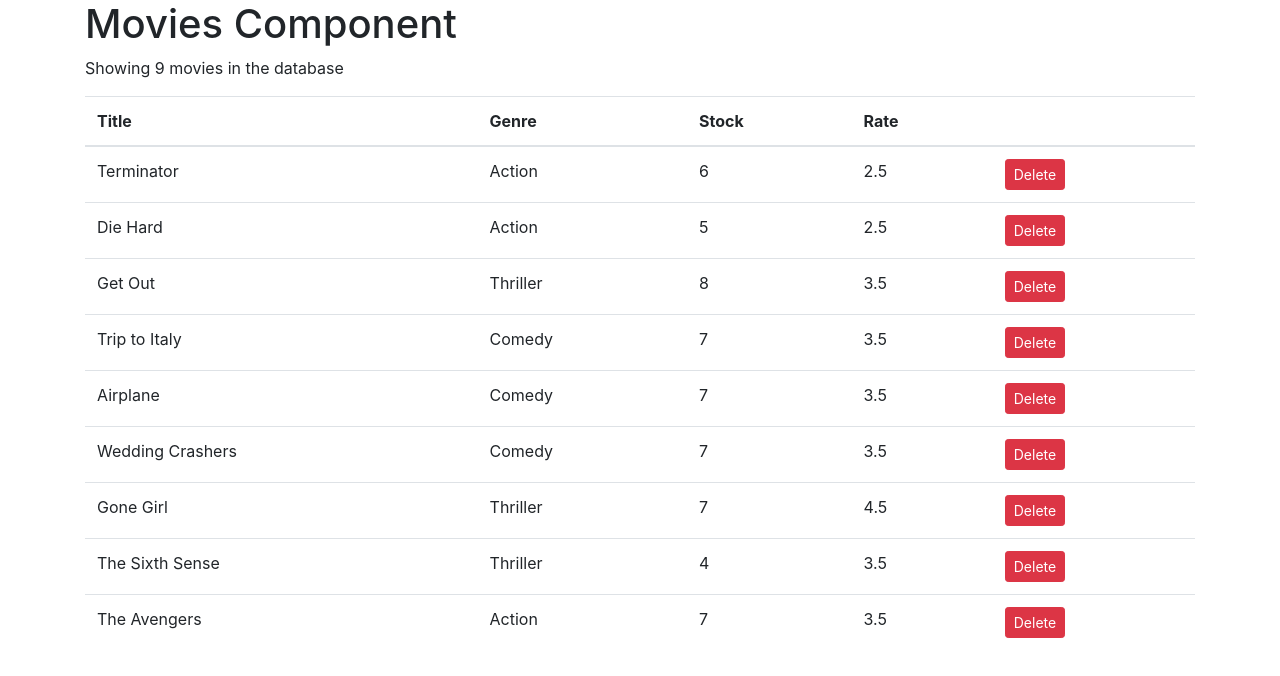
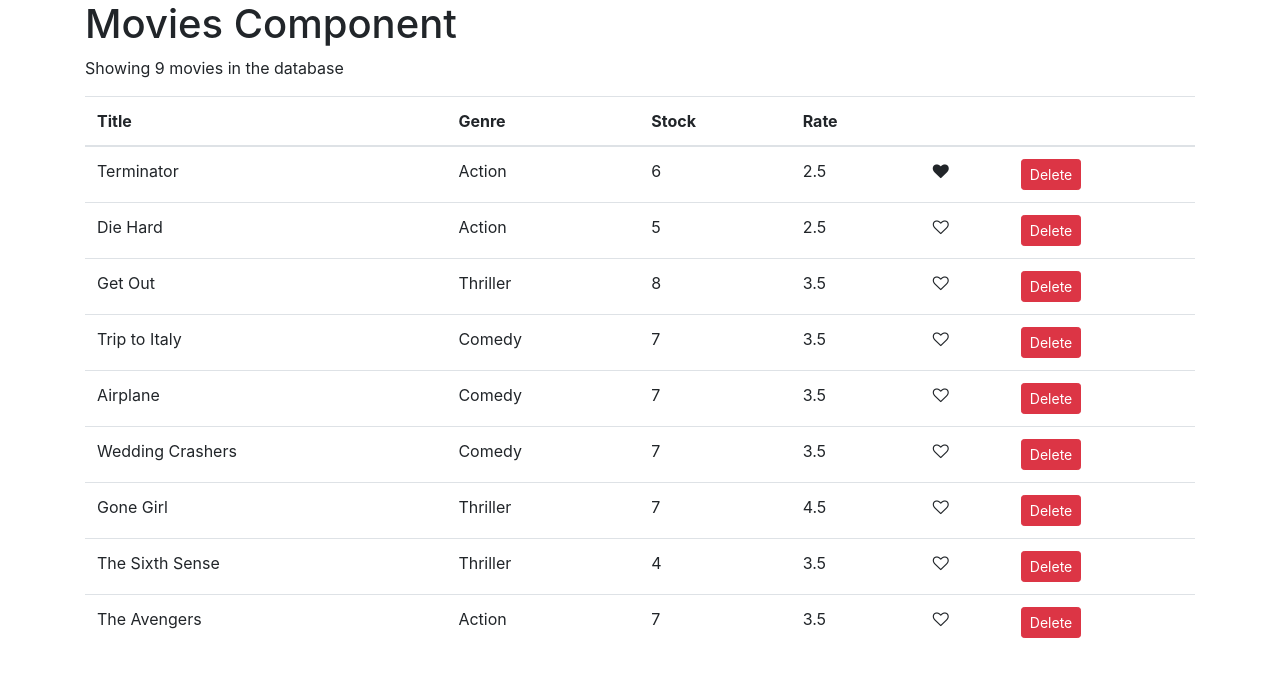
Before and after one commit to roopamdeep/React-Movieflix, a React (Create React App) app: page / in a window 1280 px wide. Shown: the top 676 px of the page. Built offline with nearby package versions, Linux system fonts and the light colour scheme.

Commit message:
added like component

```diff
--- /dev/null
+++ b/src/components/common/like.jsx
@@ -0,0 +1,17 @@
+import React, { Component } from "react";
+
+const Like = (props) => {
+  let classes = "fa fa-heart";
+  if (!props.liked) classes += "-o";
+
+  return (
+    <i
+      className={classes}
+      onClick={props.onClick}
+      aria-hidden="true"
+      style={{ cursor: "pointer" }}
+    ></i>
+  );
+};
+
+export default Like;
--- a/src/components/movies.jsx
+++ b/src/components/movies.jsx
@@ -1,10 +1,19 @@
 import React, { Component } from "react";
 import { getMovies } from "../services/fakeMovieService";
+import Like from "../components/common/like";
 class Movies extends Component {
   state = { movies: getMovies() };
   handleDelete = (movie) => {
     const movies = this.state.movies.filter((m) => m._id !== movie._id);
     this.setState({ movies: movies });
+  };
+  handleLiked = (movie) => {
+    const movies = [...this.state.movies];
+    const index = movies.indexOf(movie);
+    movies[index] = { ...movies[index] };
+    movies[index].liked = !movies[index].liked;
+    this.setState({ movies: movies });
+    // console.log(movie);
   };
   render() {
     const { length: count } = this.state.movies;
@@ -20,6 +29,7 @@
               <th>Stock</th>
               <th>Rate</th>
               <th></th>
+              <th></th>
             </tr>
           </thead>
           <tbody>
@@ -29,6 +39,12 @@
                 <td>{movie.genre.name}</td>
                 <td>{movie.numberInStock}</td>
                 <td>{movie.dailyRentalRate}</td>
+                <td>
+                  <Like
+                    liked={movie.liked}
+                    onClick={() => this.handleLiked(movie)}
+                  />
+                </td>
                 <td>
                   <button
                     onClick={() => this.handleDelete(movie)}
--- a/src/services/fakeMovieService.js
+++ b/src/services/fakeMovieService.js
@@ -8,6 +8,7 @@
     numberInStock: 6,
     dailyRentalRate: 2.5,
     publishDate: "2018-01-03T19:04:28.809Z",
+    liked: true,
   },
   {
     _id: "5b21ca3eeb7f6fbccd471816",
```
